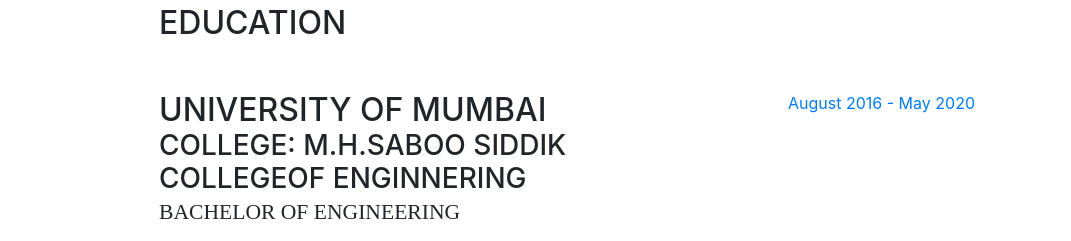
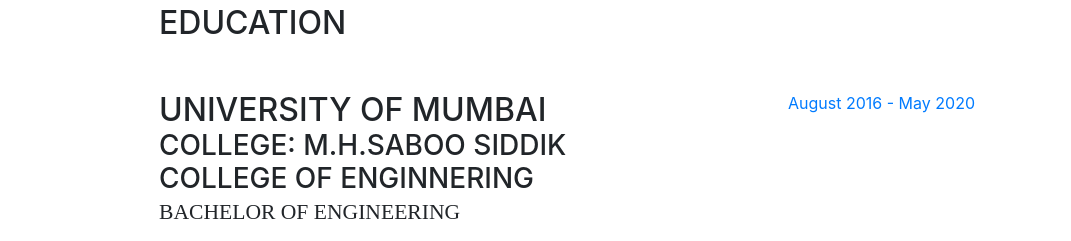
Before and after one commit to enigma49/ash49.io, a website with bundled scripts: page index.html in a window 1280 px wide. Shown: the part 1080-1321 px from the top of the page, without its empty margins (209-1280 px from the left). Built offline with nearby package versions, Linux system fonts and the light colour scheme; a web font is replaced by a local one.

Commit message:
Update index.html

```diff
--- a/index.html
+++ b/index.html
@@ -112,7 +112,7 @@
           <div class="resume-item d-flex flex-column flex-md-row mb-5">
             <div class="resume-content mr-auto">
               <h2 class="mb-0">University of Mumbai</h2>
-			  <h3 class="mb-0">College: M.H.Saboo Siddik Collegeof Enginnering</h2>
+			  <h3 class="mb-0">College: M.H.Saboo Siddik College of Enginnering</h2>
               <div class="subheading mb-3">Bachelor of Engineering</div>
               <div>Computer Enginnering</div>
               <p>GPA: 8.11</p>
```
